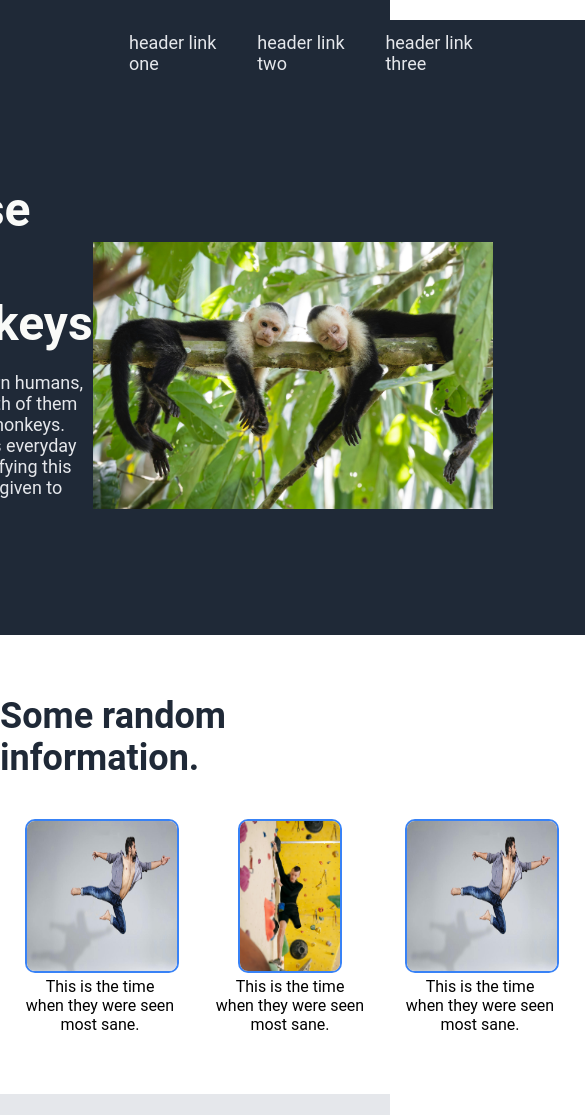
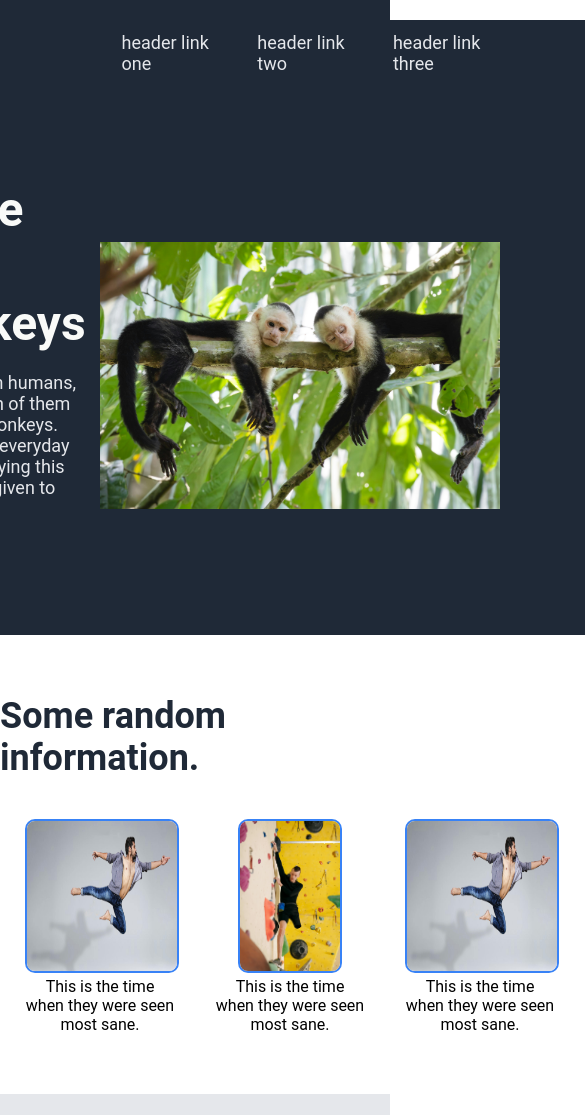
Before and after one commit to gomu-abhi/Landing-page, a plain HTML site: page index.html in a window 390 px wide. Shown: the top 1115 px of the page, 585 px wide, since content can reach past the window. Drawn offline with Linux system fonts and the light colour scheme.

Commit message:
Remodelled as per mobile

```diff
--- a/styles.css
+++ b/styles.css
@@ -20,7 +20,7 @@ body
     display:flex;
     flex-direction: column;
     gap:40px;
-    padding: 5px 200px;
+    padding: 5px 100px;
     width: 2000px;
 }
 
@@ -43,7 +43,7 @@ ul{
     padding:0;
     margin:0;
     display:flex;
-    gap:8px;
+    gap:16px;
 }
 
 
@@ -80,6 +80,7 @@ img{
     padding:60px 24px;
     justify-content: space-between;
     align-items: center;
+    gap:14px;
 }
 
 .main
```
